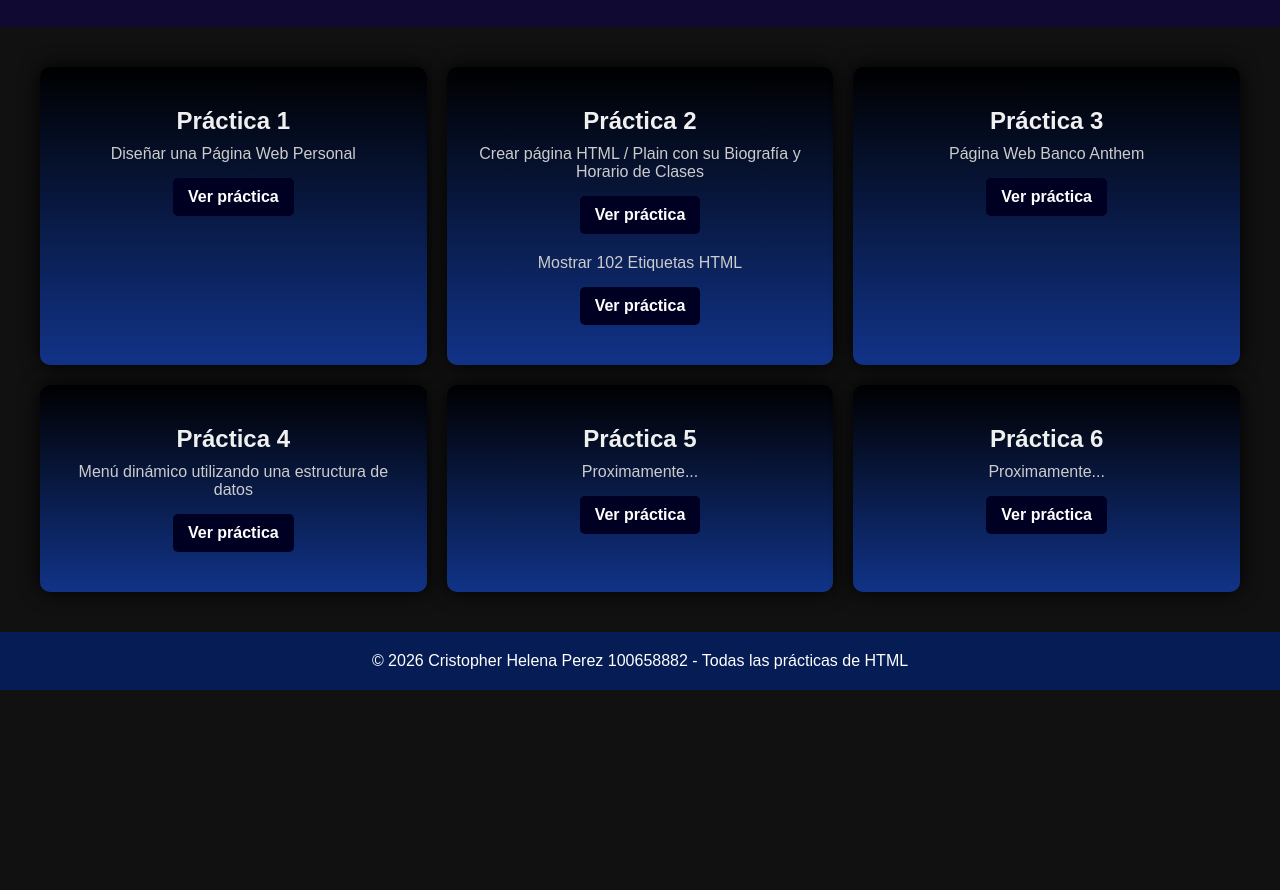
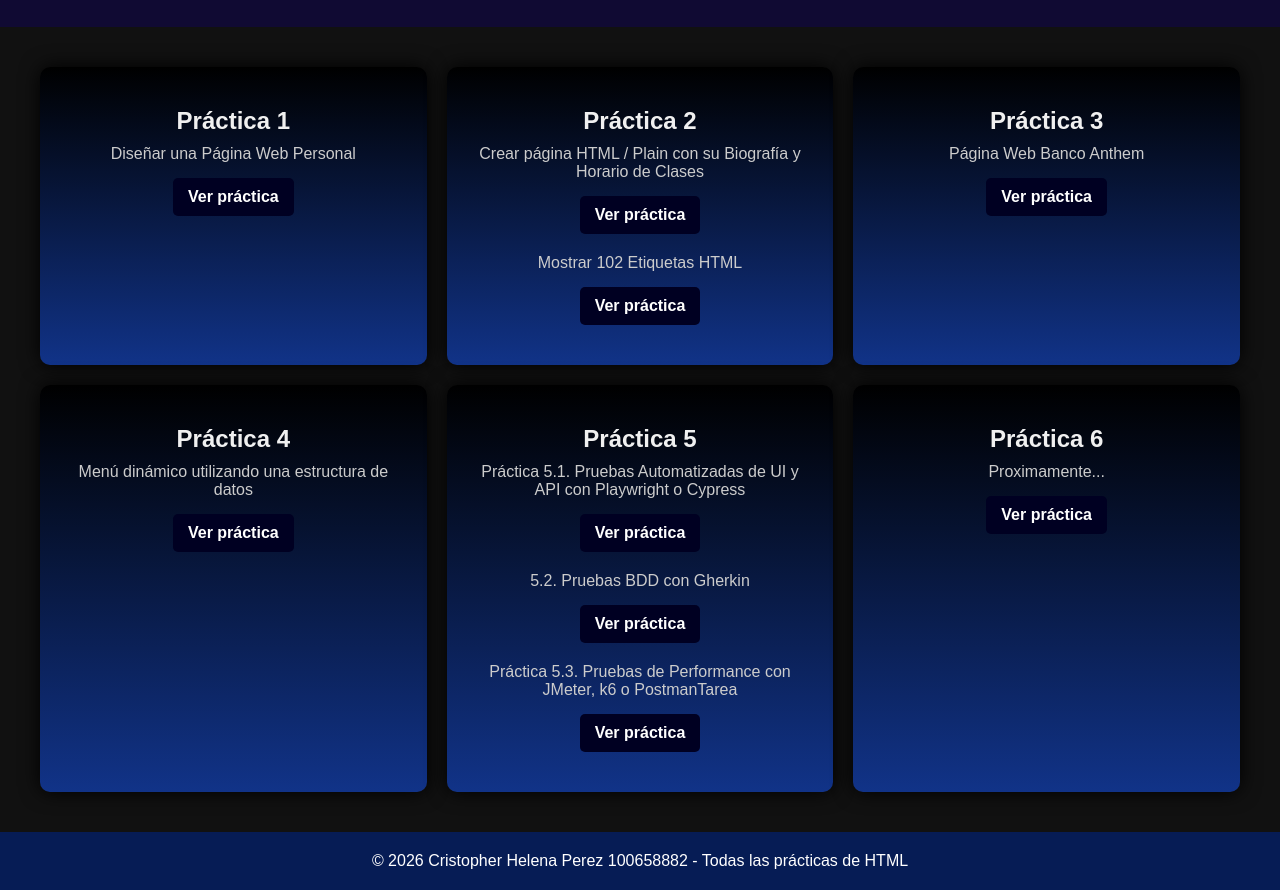
Before and after one commit to cristopherhelenaperez-debug/Lab.-Lenguaje-Programacion-III-Practicas, a plain HTML site: page index.html in a window 1280 px wide. Shown: the part 110-1000 px from the top of the page. Before the commit the page ends 800 px from the top, so only its background shows below. Drawn offline with Linux system fonts and the light colour scheme.

Commit message:
Update index.html

```diff
--- a/index.html
+++ b/index.html
@@ -39,8 +39,15 @@
             </div>
             <div class="card">
                 <h2>Práctica 5</h2>
-                <p>Proximamente...</p>
+                <p>Práctica 5.1. Pruebas Automatizadas de UI y API con Playwright o Cypress</p>
+                <a href="Practica 5/Práctica 5.1. Pruebas Automatizadas de UI y API con Playwright/index.html" target="_blank">Ver práctica</a>
+
+                <p>5.2. Pruebas BDD con Gherkin</p>
                 <a href="#" target="_blank">Ver práctica</a>
+
+                <p>Práctica 5.3. Pruebas de Performance con JMeter, k6 o PostmanTarea</p>
+                <a href="#" target="_blank">Ver práctica</a>
+
             </div>
             <div class="card">
                 <h2>Práctica 6</h2>
```
